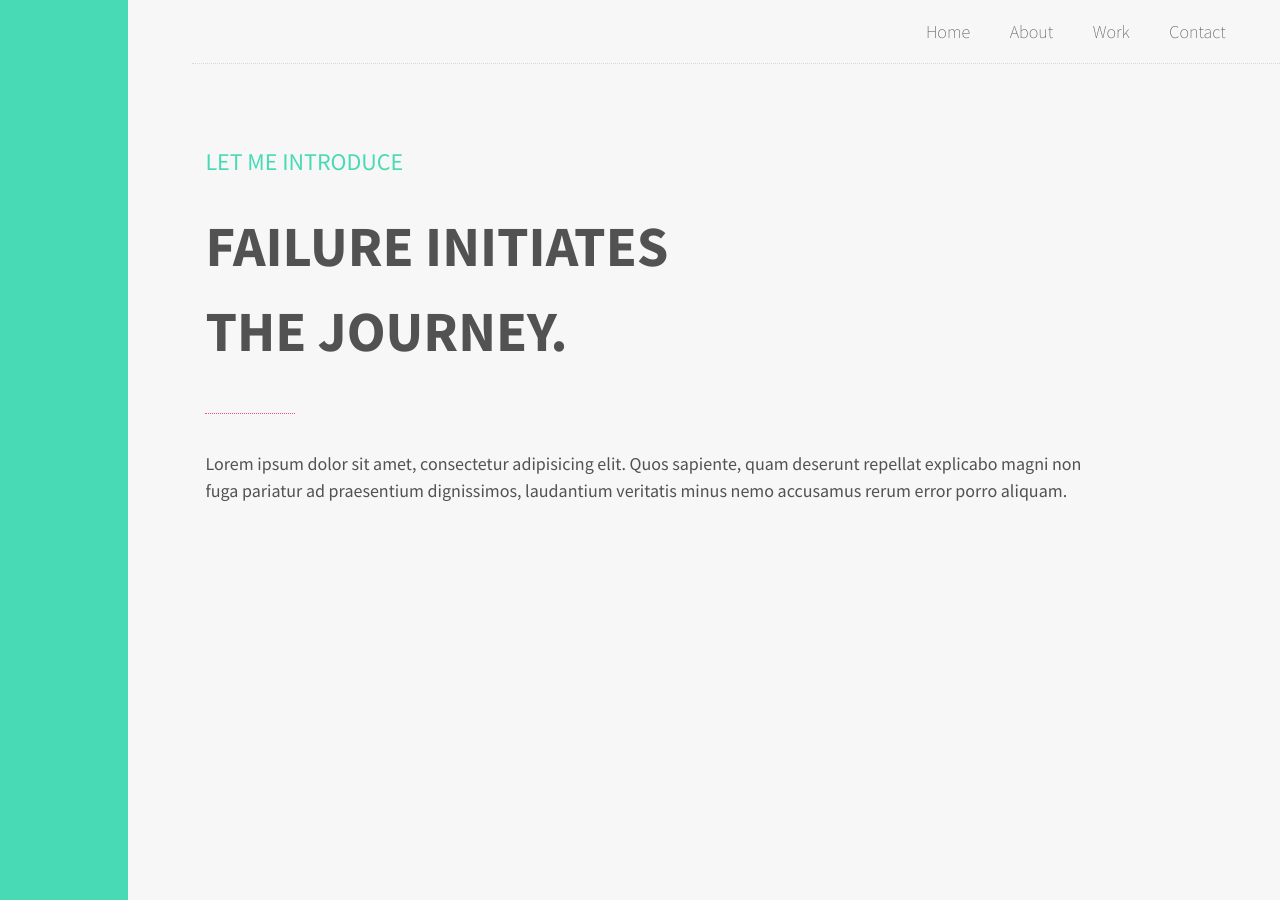
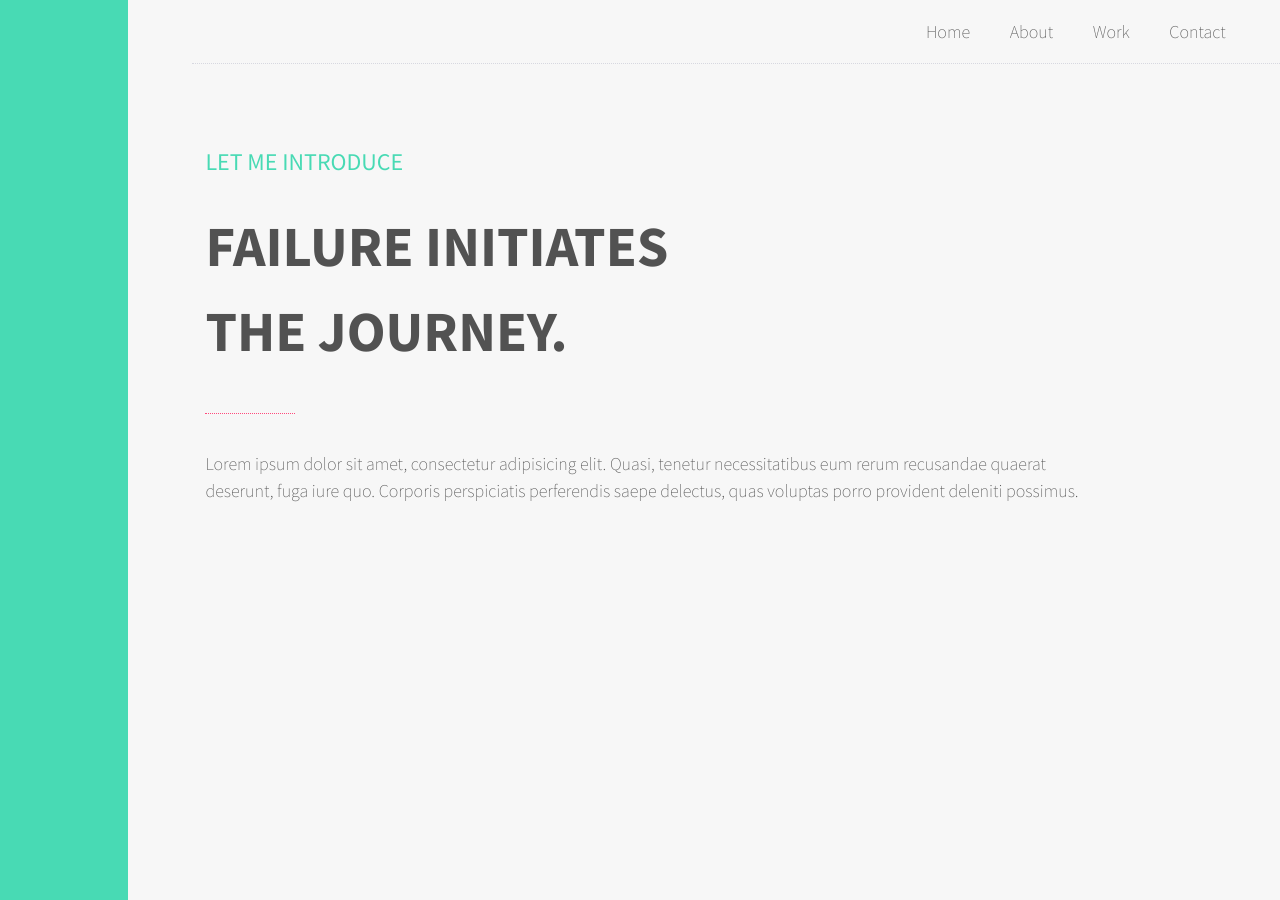
Before and after one commit to techtolentino/digital-card, a Jekyll site: the page built from about.md, in a window 1280 px wide. Built offline with Jekyll 4.4.1, drawn with Linux system fonts in a browser that asks for light colours.

Commit message:
starting about content

```diff
--- a/_sass/_config.scss
+++ b/_sass/_config.scss
@@ -1,7 +1,7 @@
 // Base variables
 $base-font-family: 'Source Sans Pro', sans-serif;
 $base-font-size:   1em;
-$base-font-weight: 400;
+$base-font-weight: 100;
 $small-font-size:  $base-font-size * 0.875;
 $base-line-height: 1.5;
 
--- a/_sass/_home.scss
+++ b/_sass/_home.scss
@@ -12,7 +12,7 @@
 
     &--block {
         width: 35%;
-        background-image: url('../assets/ran-2016-mod.png');
+        background-image: url("../assets/ran-2016-mod.png");
         background-size: cover;
     }
 
--- a/_sass/_navigation.scss
+++ b/_sass/_navigation.scss
@@ -36,7 +36,7 @@ header {
 
 @include media-query($medium-screen) {
     header {
-        max-width: 90.5%;
+        max-width: 100%;
         background-color: #FCFCFC;
     }
 
--- a/_sass/_page.scss
+++ b/_sass/_page.scss
@@ -24,6 +24,7 @@
 
         &--content {
             padding: 0;
+            width: 100%;
         }
     }
 }
--- a/about.md
+++ b/about.md
@@ -5,4 +5,4 @@ title: let me introduce
 <h1 class="home--subtitle text--bold">Failure initiates<br> the journey.</h1>
 <hr class="divider--accent">
 
-Lorem ipsum dolor sit amet, consectetur adipisicing elit. Quos sapiente, quam deserunt repellat explicabo magni non fuga pariatur ad praesentium dignissimos, laudantium veritatis minus nemo accusamus rerum error porro aliquam.
+Lorem ipsum dolor sit amet, consectetur adipisicing elit. Quasi, tenetur necessitatibus eum rerum recusandae quaerat deserunt, fuga iure quo. Corporis perspiciatis perferendis saepe delectus, quas voluptas porro provident deleniti possimus.
```
